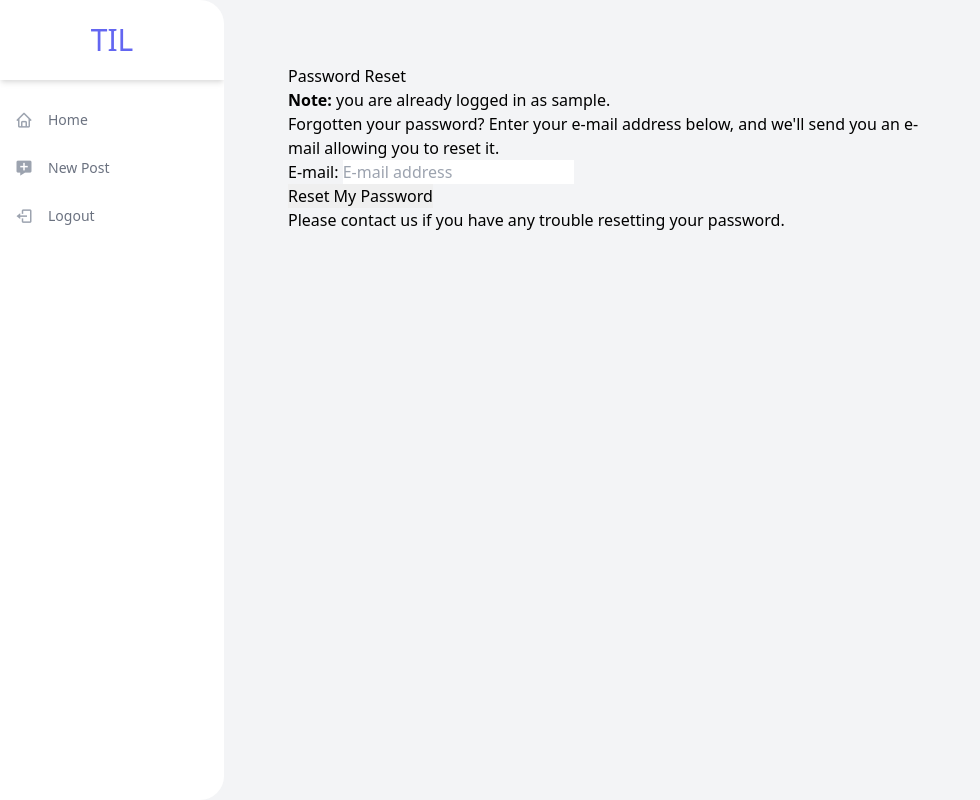
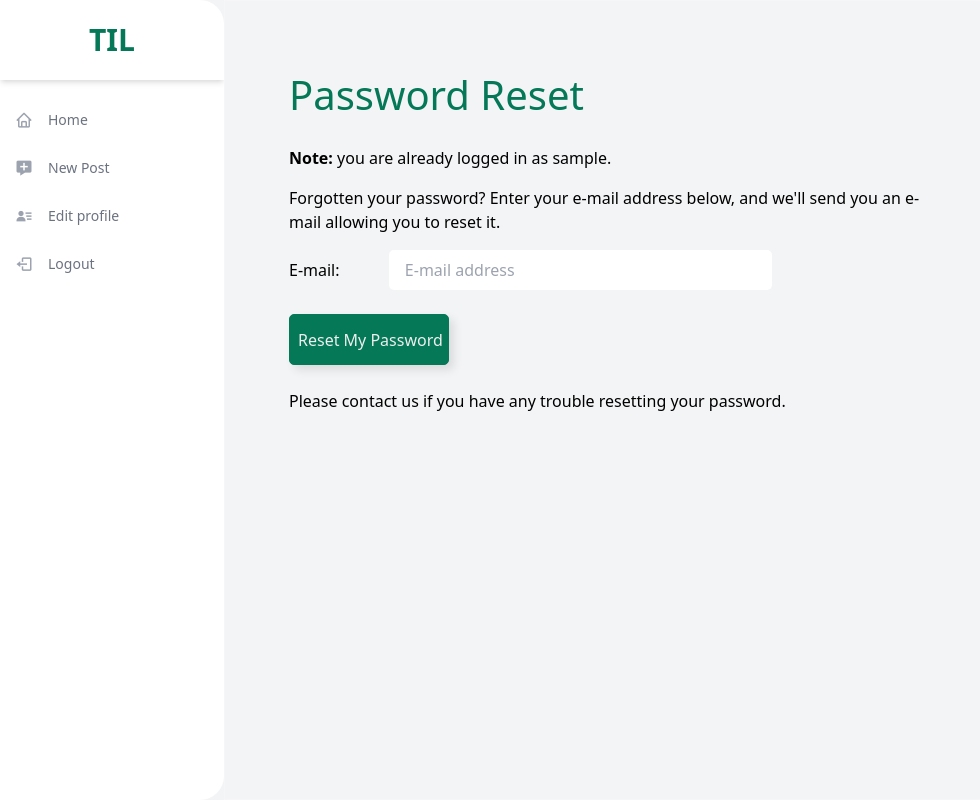
Before and after one commit to radekwilk/TIL---Django-201-Project, a Django app: page /password/reset/ in a window 1280 px wide. Shown: the whole page, without its empty margins (0-980 px from the left). Run offline with Django 3.2, Linux system fonts and the light colour scheme; the visitor is signed in with stand-in values (Sample User, id 1); some libraries are stand-ins or nearby versions.

Commit message:
Project update on 21 April 2021

```diff
--- /dev/null
+++ b/frontend/css/style.css
@@ -0,0 +1,87 @@
+.login-form {
+    border: 1px solid rgba(255, 255, 255, 0.2);
+}
+
+.login-form > h1 {
+    font-size: 2.5rem;
+    margin-bottom: .8rem;
+    color: #047857;
+}
+
+.login-form p {
+    padding: .5rem 0;
+}
+
+.login-form p > a {
+    color: #047857;
+    font-size: 1.4rem;
+    font-weight: 500;
+}
+
+.login-form .login label, .login-form .signup label, .login-form .password_reset label {
+    display: inline-block;
+    width: 15%;
+    padding: .5rem 1rem .5rem 0;
+}
+
+.login-form .signup label {
+    width: 25%;
+}
+
+.login-form .login input, .login-form .signup input, .login-form .password_reset input {
+    width: 60%;
+    padding: .5rem 1rem;
+    border-radius: 5px;
+}
+
+.login-form .login input:focus, .login-form .signup input:focus, .login-form .password_reset input:focus {
+    outline-color: #299929;
+}
+
+.login .secondaryAction {
+    font-size: 0.8rem;
+    color: #555;
+}
+
+.login .primaryAction, .signup button, .password_reset input[type="submit"] {
+    display: block;
+    background-color: #047857;
+    color: #eee;
+    border: 1px solid #047857;
+    border-radius: 5px;
+    padding: .8rem .5rem;
+    margin-top: 1rem;
+    width: 8rem;
+    outline-color: #047857;
+    box-shadow: 5px 5px 10px rgba(0, 0, 0, 0.1);
+    transition: background-color .5s, box-shadow .5s;
+}
+
+.login .primaryAction:hover, .signup button:hover, .password_reset input[type="submit"]:hover {
+    background-color: #299929;
+    box-shadow: 5px 5px 20px rgba(0, 0, 0, 0.3);
+}
+
+.password_reset input[type="submit"] {
+    width: 10rem;
+    margin: 1rem 0;
+}
+
+.errorlist > li {
+    margin: .2rem 0;
+    background-color: #f8d7da;
+    color: #842029;
+    border: 1px solid #f5c2c7;
+    border-radius: 5px;
+    padding: .5rem;
+}
+
+.form-message strong {
+    font-size: 1.2rem;
+    color: #047857;
+    margin-bottom: .5rem;
+}
+
+.message-list-item {
+    margin-bottom: .2rem;
+}
--- a/til/templates/account/base.html
+++ b/til/templates/account/base.html
@@ -2,11 +2,11 @@
 
 {% block body %}
 {% if messages %}
-        <div>
+<div class="form-message">
     <strong>Messages:</strong>
-            <ul>
+    <ul class="message-list">
         {% for message in messages %}
-                <li>{{message}}</li>
+        <li class="message-list-item">{{message}}</li>
         {% endfor %}
     </ul>
 </div>
--- a/til/templates/base.html
+++ b/til/templates/base.html
@@ -10,6 +10,7 @@
     <title>{% block title %}{% endblock %}</title>
     <link href="https://unpkg.com/tailwindcss@^2/dist/tailwind.min.css" rel="stylesheet">
     <link rel="stylesheet" href="https://unpkg.com/boxicons@2.0.7/css/boxicons.min.css" />
+    <link rel="stylesheet" href="{% static 'css/style.css' %}">
 </head>
 
 <body>
@@ -18,7 +19,7 @@
     <div class="min-h-screen flex flex-row bg-gray-100">
         <div class="flex flex-col w-56 bg-white rounded-r-3xl overflow-hidden">
             <div class="flex items-center justify-center h-20 shadow-md">
-                <h1 class="text-3xl uppercase text-indigo-500">TIL</h1>
+                <h1 class="text-3xl uppercase text-green-700 font-semibold">TIL</h1>
             </div>
             <ul class="flex flex-col py-4">
                 <li>
@@ -37,6 +38,17 @@
                                 class='bx bxs-message-add'></i></span>
                         <span class="text-sm font-medium">New Post</span>
                     </a>
+                </li>
+                <li>
+                    <a href="{% url 'account_logout' %}"
+                        class="flex flex-row items-center h-12 transform hover:translate-x-2 transition-transform ease-in duration-200 text-gray-500 hover:text-gray-800">
+                        <span class="inline-flex items-center justify-center h-12 w-12 text-lg text-gray-400"><i
+                                class='bx bxs-user-detail'></i></span>
+                        <span class="text-sm font-medium">Edit profile</span>
+                    </a>
+                </li>
+                <li>
+
                     <a href="{% url 'account_logout' %}"
                         class="flex flex-row items-center h-12 transform hover:translate-x-2 transition-transform ease-in duration-200 text-gray-500 hover:text-gray-800">
                         <span class="inline-flex items-center justify-center h-12 w-12 text-lg text-gray-400"><i
@@ -56,7 +68,7 @@
                 {% endif %}
             </ul>
         </div>
-        <div class="p-16 w-3/5">
+        <div class="p-16 w-3/5 login-form">
             {% block body %}
             {% block content %}
             {% endblock %}
@@ -71,7 +83,7 @@
         <div class="bg-white rounded-lg w-1/2">
             <div class="flex flex-col items-start p-4">
                 <div class="flex items-center w-full">
-                    <div class="text-gray-900 font-medium text-lg">New post</div>
+                    <div class="text-green-700 font-medium text-2xl">New post</div>
                     <svg class="ml-auto fill-current text-gray-700 w-6 h-6 cursor-pointer js-toggle-modal"
                         xmlns="http://www.w3.org/2000/svg" viewBox="0 0 18 18">
                         <path
@@ -82,14 +94,14 @@
                 <div class="w-9/12">
                     {#TODO: Add the ajax form #}
                     <textarea cols="10" rows="5"
-                        class="border-2 border-green-500 outline-none rounded-md my-4 js-post-text w-full p-3"
+                        class="border-2 border-green-700 outline-none rounded-md my-4 js-post-text w-full p-3"
                         placeholder="Enter your post" maxlength="240"
                         data-post-url="{% url 'feed:new_post' %}"></textarea>
                 </div>
                 <hr>
                 <div class="ml-auto">
                     <button
-                        class="bg-white text-gray-800 font-bold rounded border-b-2 border-green-500 hover:border-green-600 hover:bg-green-500 hover:text-white shadow-md py-1 px-3 inline-flex items-center mt-4 js-submit"
+                        class="bg-white text-gray-800 font-bold rounded border-b-2 border-green-700 hover:border-green-800 hover:bg-green-700 hover:text-white shadow-md py-1 px-3 inline-flex items-center mt-4 js-submit"
                         type="button">
                         <span class="mr-2">Create Post</span>
                         <svg xmlns="http://www.w3.org/2000/svg" width="24" height="24" viewBox="0 0 24 24">
```
Also changed, not shown: feed/views.py (+11 -10 lines), profiles/templates/profiles/detail.html (+20 -6 lines), til/settings.py (+12 -0 lines), followers/migrations/0002_alter_follower_unique_together.py (added). Lines whose indentation alone changed are shown as unchanged.
